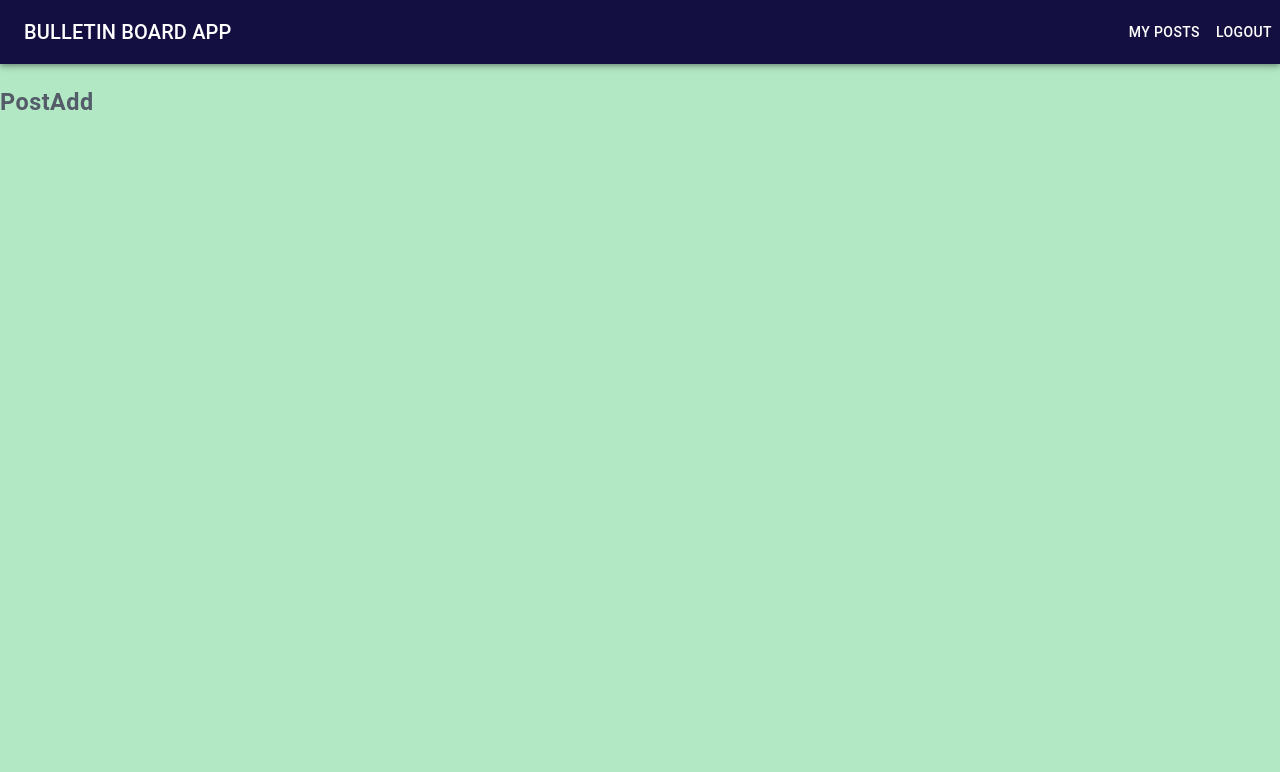
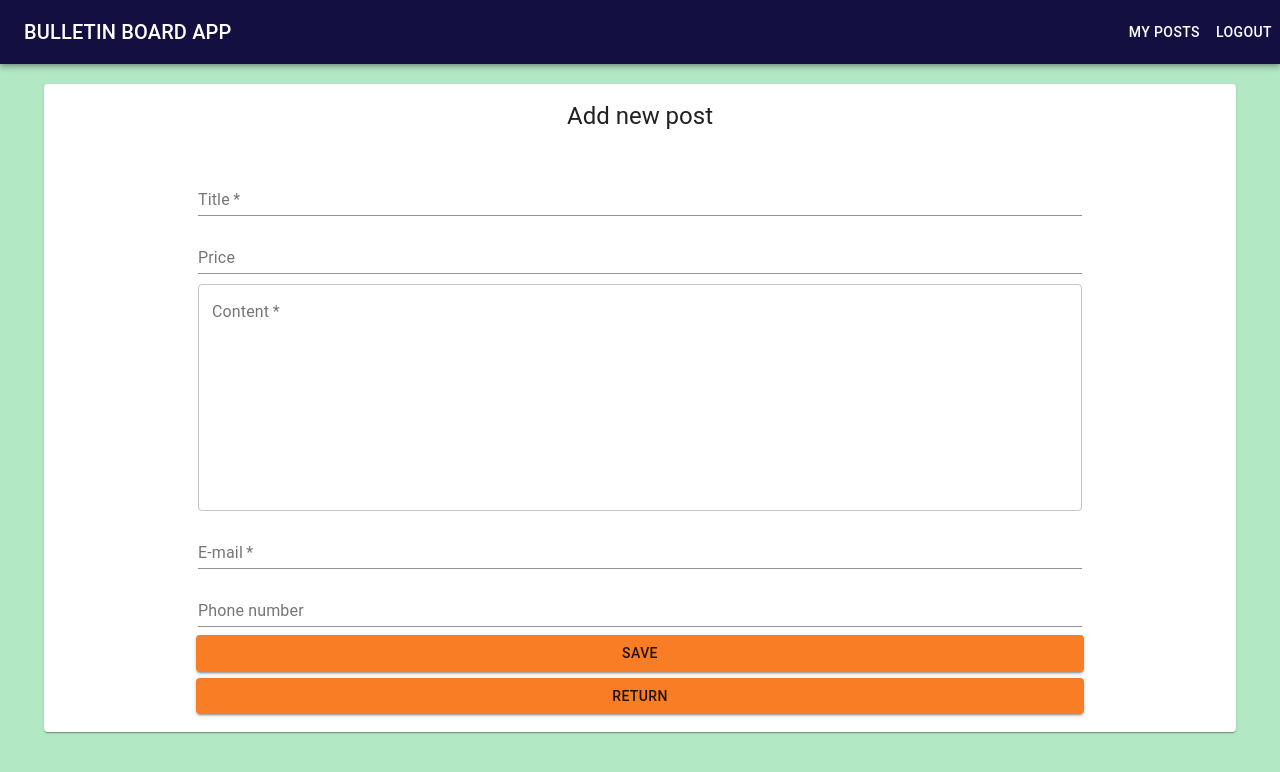
Before and after one commit to eszmateusz/bulletin-board-app, a React (Create React App) app: page /post/add in a window 1280 px wide. Shown: the top 772 px of the page. Built offline with nearby package versions, Linux system fonts and the light colour scheme.

Commit message:
PostAdd - add component and style.

```diff
--- a/src/components/views/Homepage/Homepage.js
+++ b/src/components/views/Homepage/Homepage.js
@@ -17,7 +17,7 @@ import styles from './Homepage.module.scss';
 const Component = ({ className, children, posts }) => (
   <div className={clsx(className, styles.root)}>
     <Container maxWidth="lg">
-      <Fab color="secondary" aria-label="add" className={styles.button}>
+      <Fab color="secondary" aria-label="add" href="/post/add" className={styles.button}>
         <AddIcon />
       </Fab>
 
--- a/src/components/views/PostAdd/PostAdd.js
+++ b/src/components/views/PostAdd/PostAdd.js
@@ -1,5 +1,10 @@
 import React from 'react';
 import PropTypes from 'prop-types';
+
+import Container from '@material-ui/core/Container';
+import Card from '@material-ui/core/Card';
+import TextField from '@material-ui/core/TextField';
+import Button from '@material-ui/core/Button';
 
 import clsx from 'clsx';
 
@@ -8,15 +13,44 @@ import clsx from 'clsx';
 
 import styles from './PostAdd.module.scss';
 
-const Component = ({className, children}) => (
-  <div className={clsx(className, styles.root)}>
-    <h2>PostAdd</h2>
-    {children}
-  </div>
-);
+import { CardHeader } from '@material-ui/core';
+
+const Component = ({ className }) => {
+
+  const titleProps = {
+    minLength: 10,
+  };
+
+  const contentProps = {
+    minLength: 20,
+  };
+
+  const handleSubmit = e => {
+    e.preventDefault();
+    console.log('Submitted');
+  };
+
+  return (
+    <div className={clsx(className, styles.root)}>
+      <Container maxWidth="lg">
+        <Card className={styles.card}>
+          <CardHeader title="Add new post" />
+          <form className={styles.form} autoComplete="off" onSubmit={e => handleSubmit(e)}>
+            <TextField id="title" label="Title" inputProps={titleProps} required />
+            <TextField id="price" label="Price" />
+            <TextField variant="outlined" multiline id="content" inputProps={contentProps} label="Content" placeholder="Write your post here" rows="10" required />
+            <TextField id="mail" label="E-mail" type="email" required />
+            <TextField id="phone" label="Phone number" />
+            <Button type="submit" color="secondary" variant="contained" className={styles.button}>Save</Button>
+            <Button color="secondary" href="/" variant="contained" className={styles.button}>Return</Button>
+          </form>
+        </Card>
+      </Container>
+    </div>
+  );
+};
 
 Component.propTypes = {
-  children: PropTypes.node,
   className: PropTypes.string,
 };
 
--- a/src/components/views/PostAdd/PostAdd.module.scss
+++ b/src/components/views/PostAdd/PostAdd.module.scss
@@ -1,4 +1,27 @@
 @import '../../../styles/settings.scss';
 
-// .root {
-// }
+.root {
+  margin: 20px;
+
+  .card {
+    display: flex;
+    flex-direction: column;
+    justify-content: center;
+    align-items: center;
+
+    .form {
+      display: flex;
+      flex-direction: column;
+      width: 75%;
+      margin: 15px;
+
+      > div {
+        margin: 5px;
+      }
+
+      .button {
+        margin: 3px;
+      }
+    }
+  }
+}
```
